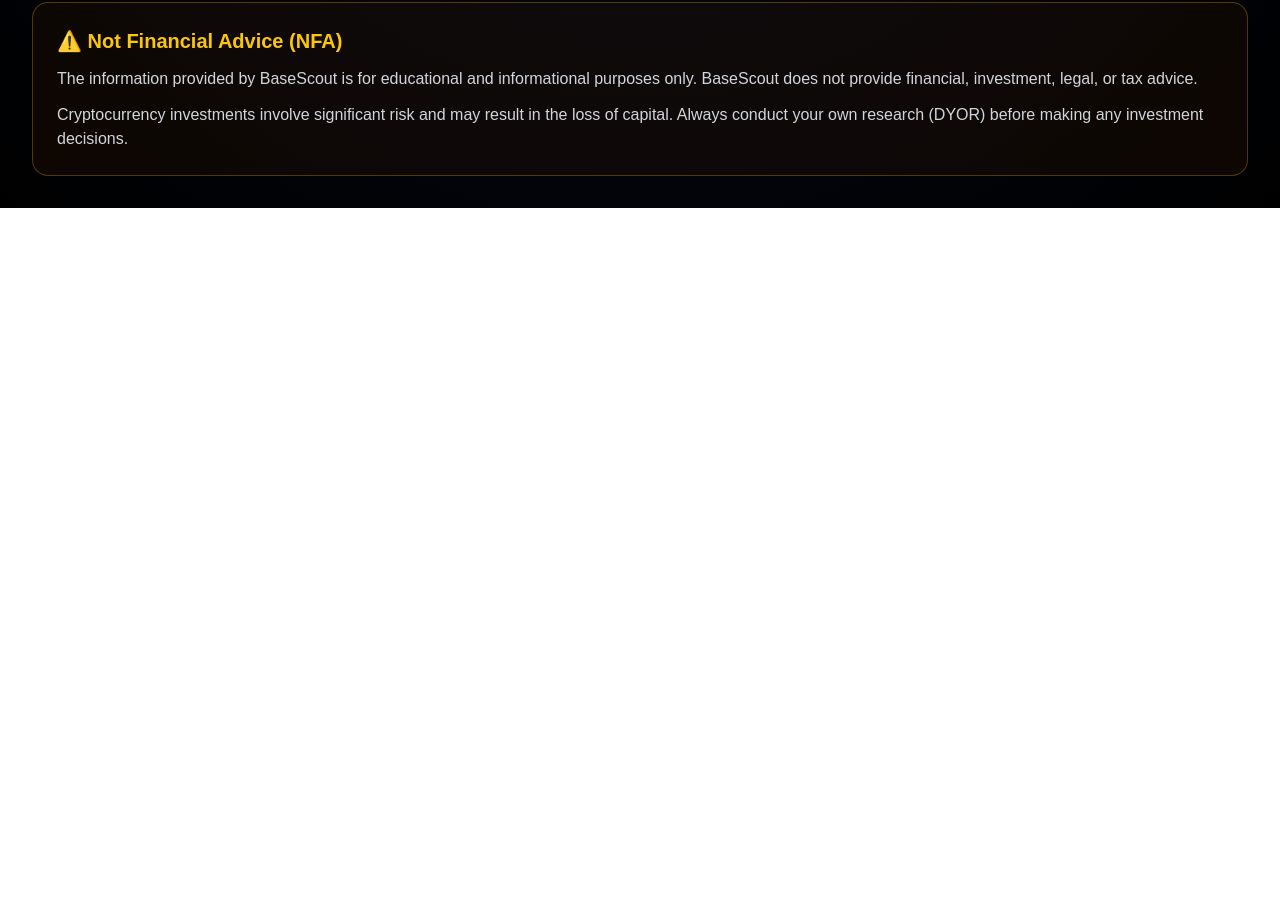
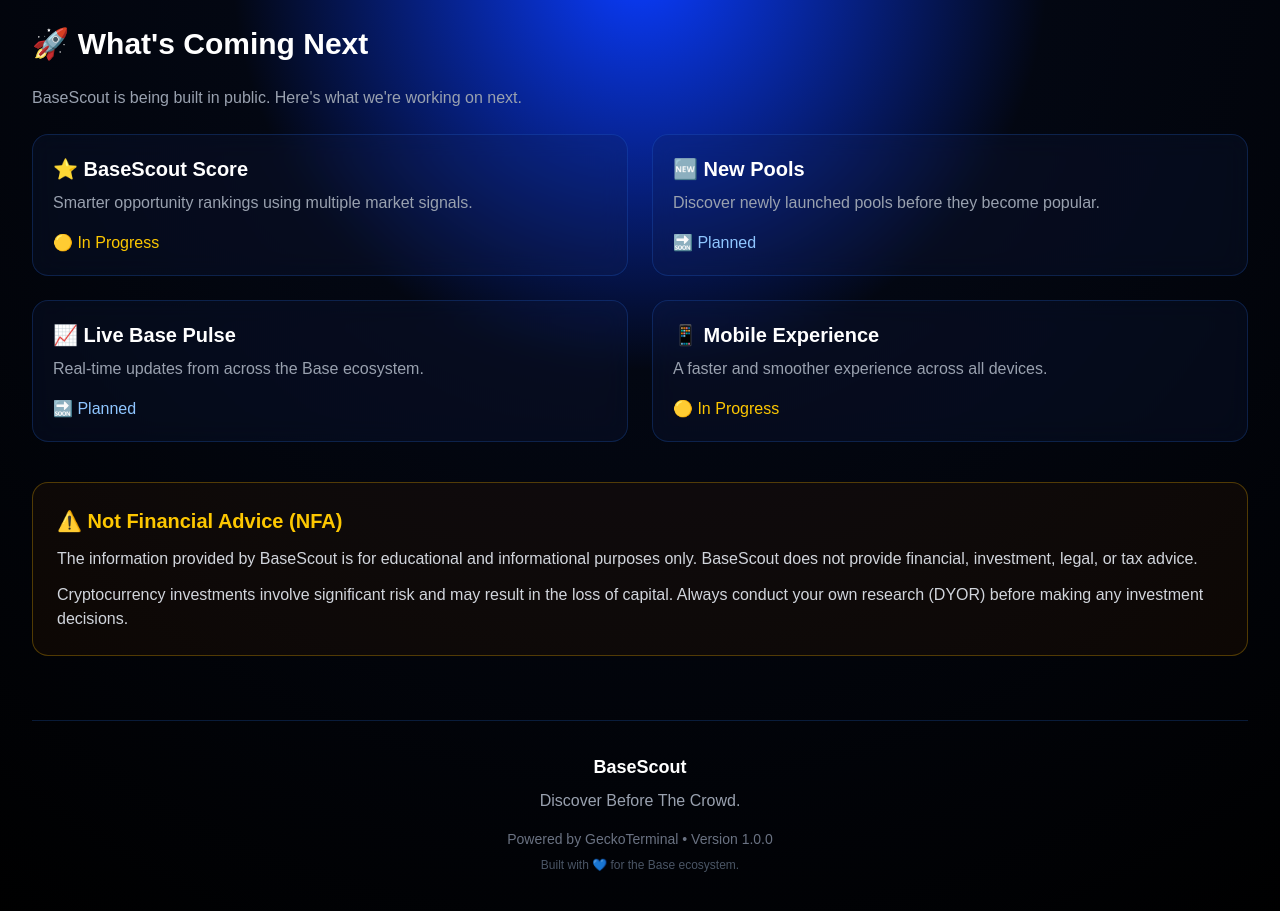
Before and after one commit to anseljohn12/basescout, a Next.js app: page / in a window 1280 px wide. Shown: the part 1011-1922 px from the top of the page. Before the commit the page ends 1219 px from the top, so only its background shows below. Built offline with nearby package versions, Linux system fonts and the light colour scheme; no server answers.

Commit message:
Add roadmap section and v1.0 footer

```diff
--- a/app/page.tsx
+++ b/app/page.tsx
@@ -540,6 +540,60 @@
 
   </div>
 
+  <section id="roadmap" className="mt-12 mb-10">
+  <h2 className="text-3xl font-bold mb-6">
+    🚀 What's Coming Next
+  </h2>
+
+  <p className="text-gray-400 mb-6">
+    BaseScout is being built in public. Here's what we're working on next.
+  </p>
+
+  <div className="grid md:grid-cols-2 gap-6">
+
+    <div className="bg-blue-950/20 backdrop-blur-md border border-blue-500/20 rounded-2xl p-5">
+      <h3 className="text-xl font-semibold">⭐ BaseScout Score</h3>
+      <p className="text-gray-400 mt-2">
+        Smarter opportunity rankings using multiple market signals.
+      </p>
+      <span className="inline-block mt-4 text-yellow-400 font-medium">
+        🟡 In Progress
+      </span>
+    </div>
+
+    <div className="bg-blue-950/20 backdrop-blur-md border border-blue-500/20 rounded-2xl p-5">
+      <h3 className="text-xl font-semibold">🆕 New Pools</h3>
+      <p className="text-gray-400 mt-2">
+        Discover newly launched pools before they become popular.
+      </p>
+      <span className="inline-block mt-4 text-blue-300 font-medium">
+        🔜 Planned
+      </span>
+    </div>
+
+    <div className="bg-blue-950/20 backdrop-blur-md border border-blue-500/20 rounded-2xl p-5">
+      <h3 className="text-xl font-semibold">📈 Live Base Pulse</h3>
+      <p className="text-gray-400 mt-2">
+        Real-time updates from across the Base ecosystem.
+      </p>
+      <span className="inline-block mt-4 text-blue-300 font-medium">
+        🔜 Planned
+      </span>
+    </div>
+
+    <div className="bg-blue-950/20 backdrop-blur-md border border-blue-500/20 rounded-2xl p-5">
+      <h3 className="text-xl font-semibold">📱 Mobile Experience</h3>
+      <p className="text-gray-400 mt-2">
+        A faster and smoother experience across all devices.
+      </p>
+      <span className="inline-block mt-4 text-yellow-400 font-medium">
+        🟡 In Progress
+      </span>
+    </div>
+
+  </div>
+</section>
+
   <div className="bg-yellow-950/20 border border-yellow-500/30 rounded-2xl p-6">
 
     <h3 className="text-xl font-bold text-yellow-400 mb-3">
@@ -561,6 +615,26 @@
   </div>
 </section>
 
+<footer className="mt-16 py-8 border-t border-blue-500/20 text-center">
+
+  <h3 className="text-lg font-semibold text-white">
+    BaseScout
+  </h3>
+
+  <p className="text-gray-400 mt-2">
+    Discover Before The Crowd.
+  </p>
+
+  <p className="text-gray-500 text-sm mt-4">
+    Powered by GeckoTerminal • Version 1.0.0
+  </p>
+
+  <p className="text-gray-600 text-xs mt-2">
+    Built with 💙 for the Base ecosystem.
+  </p>
+
+</footer>
+
     </main>
   );
 }
```
